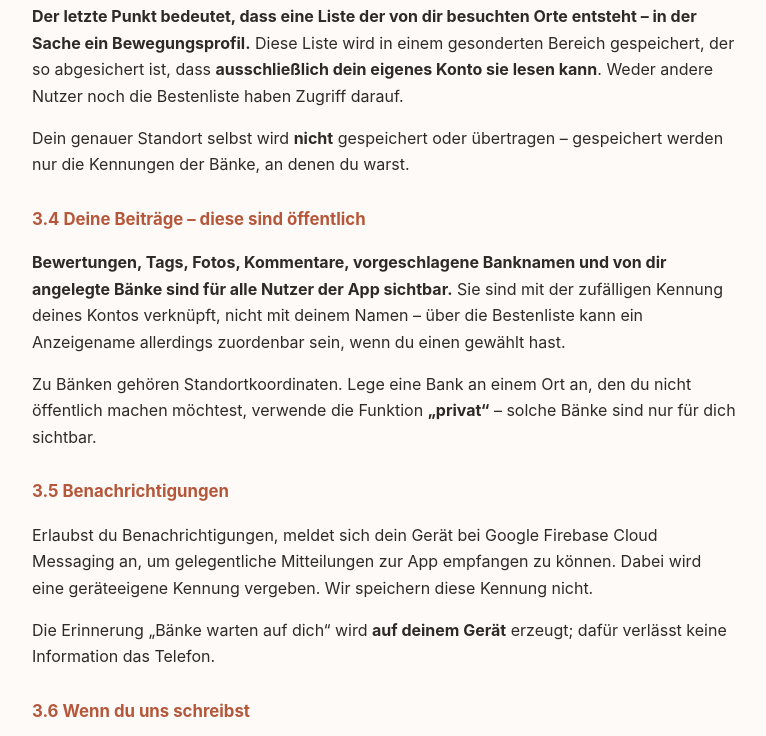
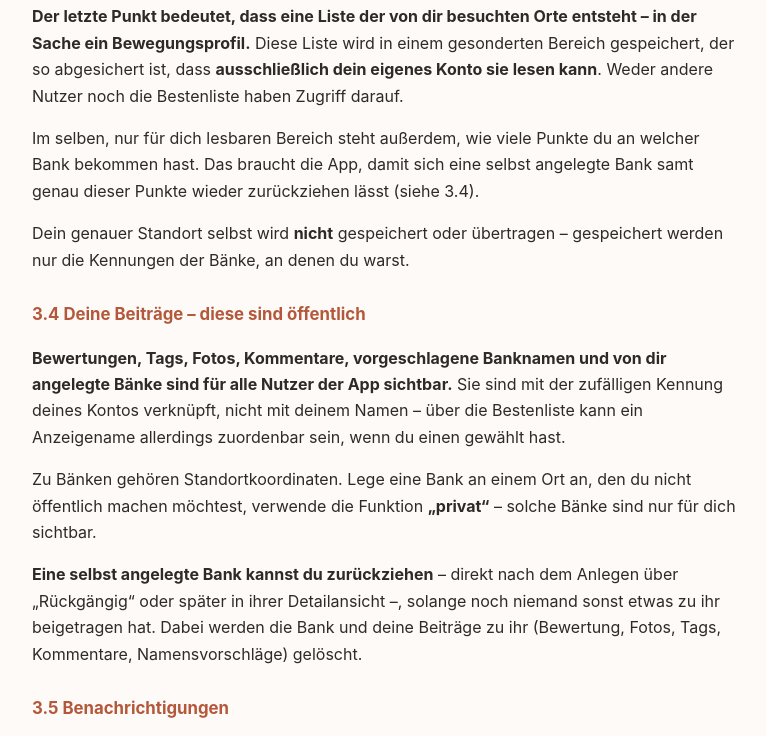
Before and after one commit to realigge17/bankberater-web, a plain HTML site: page datenschutz.html in a window 1280 px wide. Shown: the part 1597-2333 px from the top of the page, without its empty margins (256-1022 px from the left). Drawn offline with Linux system fonts and the light colour scheme.

Commit message:
Datenschutz: eigene Bank zurückziehen, Punkte je Bank im privaten Bankidex

```diff
--- a/datenschutz.html
+++ b/datenschutz.html
@@ -41,7 +41,7 @@
 <main>
 
 <h1>Datenschutzerklärung – Bankberater</h1>
-<p class="stand">Stand: 10. Oktober 2026</p>
+<p class="stand">Stand: 3. November 2026</p>
 
 <h2>1. Verantwortlicher</h2>
 
@@ -109,6 +109,11 @@
   andere Nutzer noch die Bestenliste haben Zugriff darauf.
 </p>
 <p>
+  Im selben, nur für dich lesbaren Bereich steht außerdem, wie viele Punkte du an welcher Bank
+  bekommen hast. Das braucht die App, damit sich eine selbst angelegte Bank samt genau dieser
+  Punkte wieder zurückziehen lässt (siehe 3.4).
+</p>
+<p>
   Dein genauer Standort selbst wird <strong>nicht</strong> gespeichert oder übertragen – gespeichert
   werden nur die Kennungen der Bänke, an denen du warst.
 </p>
@@ -124,6 +129,12 @@
   Zu Bänken gehören Standortkoordinaten. Lege eine Bank an einem Ort an, den du nicht öffentlich
   machen möchtest, verwende die Funktion <strong>„privat“</strong> – solche Bänke sind nur für dich
   sichtbar.
+</p>
+<p>
+  <strong>Eine selbst angelegte Bank kannst du zurückziehen</strong> – direkt nach dem Anlegen über
+  „Rückgängig“ oder später in ihrer Detailansicht –, solange noch niemand sonst etwas zu ihr
+  beigetragen hat. Dabei werden die Bank und deine Beiträge zu ihr (Bewertung, Fotos, Tags,
+  Kommentare, Namensvorschläge) gelöscht.
 </p>
 
 <h3>3.5 Benachrichtigungen</h3>
```
